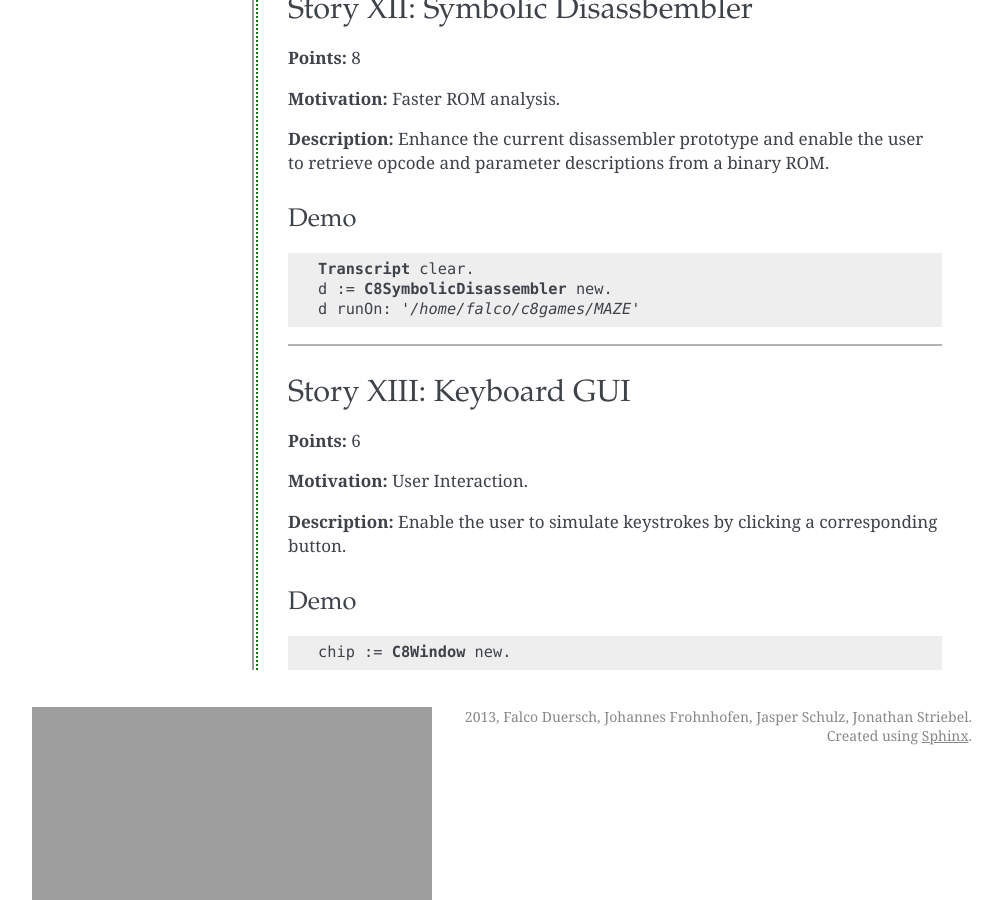
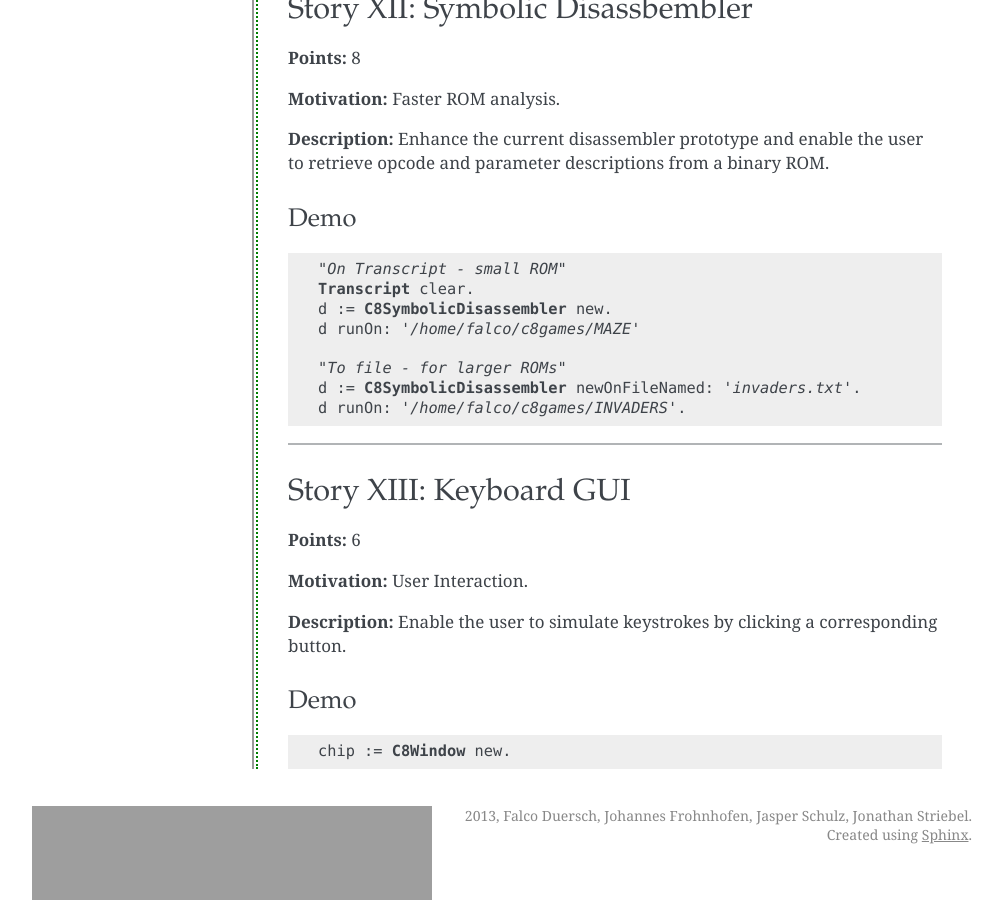
Before and after one commit to lilienthal/chip8, a Sphinx documentation site: the page built from docs/user-stories-done.rst, in a window 1280 px wide and 900 px high, scrolled down 5097 px. Shown: the whole window, without its empty margins (138-1140 px from the left). Built offline with Sphinx 7.4.7, drawn with Linux system fonts in a browser that asks for light colours.

Commit message:
Added extended example for disassembler

```diff
--- a/docs/user-stories-done.rst
+++ b/docs/user-stories-done.rst
@@ -277,9 +277,14 @@ Demo
 
 .. code-block:: smalltalk
 
+    "On Transcript - small ROM"
     Transcript clear.
     d := C8SymbolicDisassembler new.
     d runOn: '/home/falco/c8games/MAZE'
+
+    "To file - for larger ROMs"
+    d := C8SymbolicDisassembler newOnFileNamed: 'invaders.txt'.
+    d runOn: '/home/falco/c8games/INVADERS'.
 
 ------------------
 
```
